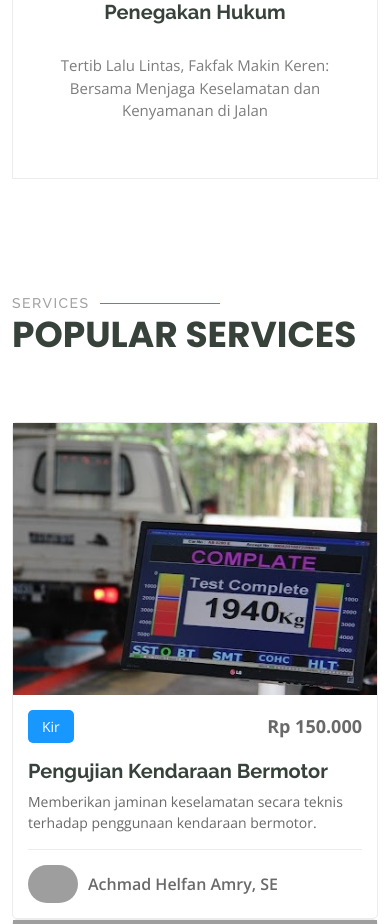
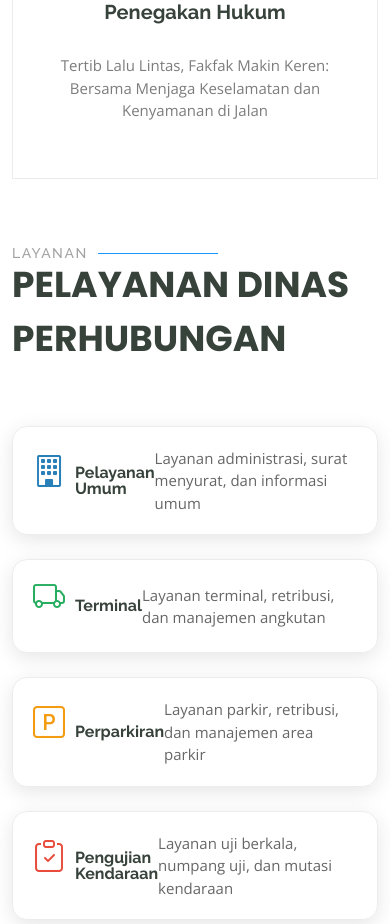
Before and after one commit to BotHunting/sim_dishub, a PHP site: page / in a window 390 px wide. Shown: the part 3663-4587 px from the top of the page. Run offline with PHP 8.4, Linux system fonts and the light colour scheme; data comes from the database, SQL or seed files in the repository; some libraries are stand-ins or nearby versions; grey boxes are pictures that could not be loaded.

Commit message:
zubed
update

```diff
--- a/assets/css/main.css
+++ b/assets/css/main.css
@@ -1082,6 +1082,42 @@
   color: var(--accent-color);
 }
 
+.features-item {
+    padding: 30px;
+    background: #fff;
+    border-radius: 15px;
+    box-shadow: 0 5px 20px rgba(0,0,0,0.1);
+    transition: all 0.3s ease;
+    height: 100%;
+}
+
+.features-item:hover {
+    transform: translateY(-5px);
+    box-shadow: 0 8px 25px rgba(0,0,0,0.15);
+}
+
+.features-item i {
+    font-size: 40px;
+    margin-bottom: 20px;
+    display: block;
+}
+
+.features-item h3 {
+    font-size: 20px;
+    margin-bottom: 15px;
+}
+
+.features-item p {
+    font-size: 15px;
+    color: #666;
+    margin: 0;
+}
+
+.features-item a {
+    color: inherit;
+    text-decoration: none;
+}
+
 /*--------------------------------------------------------------
 # Courses Section
 --------------------------------------------------------------*/
--- a/index.php
+++ b/index.php
@@ -62,8 +62,10 @@
         <img src="assets/img/hero-bg.jpg" alt="" data-aos="fade-in">
 
         <div class="container">
-            <h2 data-aos="fade-up" data-aos-delay="100" class="">Sistem Informasi,<br>Dinas Perhubungan Kabupten Fakfak</h2>
-            <p data-aos="fade-up" data-aos-delay="200">Menuju Fakfak yang Terhubung dan Nyaman: Bersinergi Mewujudkan Sistem Transportasi yang Aman, Efisien, dan Berkelanjutan</p>
+            <h2 data-aos="fade-up" data-aos-delay="100" class="">Sistem Informasi,<br>Dinas Perhubungan Kabupten Fakfak
+            </h2>
+            <p data-aos="fade-up" data-aos-delay="200">Menuju Fakfak yang Terhubung dan Nyaman: Bersinergi Mewujudkan
+                Sistem Transportasi yang Aman, Efisien, dan Berkelanjutan</p>
             <div class="d-flex mt-4" data-aos="fade-up" data-aos-delay="300">
                 <a href="umum/index.php" class="btn-get-started">Get Started</a>
             </div>
@@ -85,13 +87,18 @@
                 <div class="col-lg-6 order-2 order-lg-1 content" data-aos="fade-up" data-aos-delay="200">
                     <h3>Visi dan Misi</h3>
                     <p class="fst-italic">
-                        Menjadi Dinas Perhubungan yang unggul dalam mewujudkan sistem transportasi yang aman, efisien, dan berkelanjutan untuk mendukung pembangunan daerah Kabupaten Fakfak.
+                        Menjadi Dinas Perhubungan yang unggul dalam mewujudkan sistem transportasi yang aman, efisien,
+                        dan berkelanjutan untuk mendukung pembangunan daerah Kabupaten Fakfak.
                     </p>
                     <ul>
-                        <li><i class="bi bi-check-circle"></i> <span>Meningkatkan kualitas pelayanan dan keselamatan transportasi.</span></li>
-                        <li><i class="bi bi-check-circle"></i> <span>Mengembangkan sistem transportasi yang terintegrasi dan berkelanjutan.</span></li>
-                        <li><i class="bi bi-check-circle"></i> <span>Meningkatkan peran serta masyarakat dalam penyelenggaraan transportasi.</span></li>
-                        <li><i class="bi bi-check-circle"></i> <span>Mewujudkan tata kelola pemerintahan yang baik dan bersih di bidang perhubungan.</span></li>
+                        <li><i class="bi bi-check-circle"></i> <span>Meningkatkan kualitas pelayanan dan keselamatan
+                                transportasi.</span></li>
+                        <li><i class="bi bi-check-circle"></i> <span>Mengembangkan sistem transportasi yang terintegrasi
+                                dan berkelanjutan.</span></li>
+                        <li><i class="bi bi-check-circle"></i> <span>Meningkatkan peran serta masyarakat dalam
+                                penyelenggaraan transportasi.</span></li>
+                        <li><i class="bi bi-check-circle"></i> <span>Mewujudkan tata kelola pemerintahan yang baik dan
+                                bersih di bidang perhubungan.</span></li>
                     </ul>
                     <a href="#" class="read-more"><span>Read More</span><i class="bi bi-arrow-right"></i></a>
                 </div>
@@ -111,28 +118,32 @@
 
                 <div class="col-lg-3 col-md-6">
                     <div class="stats-item text-center w-100 h-100">
-                        <span data-purecounter-start="0" data-purecounter-end="<?php echo $total_pegawai; ?>" data-purecounter-duration="1" class="purecounter"></span>
+                        <span data-purecounter-start="0" data-purecounter-end="<?php echo $total_pegawai; ?>"
+                            data-purecounter-duration="1" class="purecounter"></span>
                         <p class="">Pegawai</p>
                     </div>
                 </div><!-- End Stats Item -->
 
                 <div class="col-lg-3 col-md-6">
                     <div class="stats-item text-center w-100 h-100">
-                        <span data-purecounter-start="0" data-purecounter-end="<?php echo $total_pelayanan; ?>" data-purecounter-duration="1" class="purecounter"></span>
+                        <span data-purecounter-start="0" data-purecounter-end="<?php echo $total_pelayanan; ?>"
+                            data-purecounter-duration="1" class="purecounter"></span>
                         <p class="">Pelayanan</p>
                     </div>
                 </div><!-- End Stats Item -->
 
                 <div class="col-lg-3 col-md-6">
                     <div class="stats-item text-center w-100 h-100">
-                        <span data-purecounter-start="0" data-purecounter-end="<?php echo $total_pelayanan_approved; ?>" data-purecounter-duration="1" class="purecounter"></span>
+                        <span data-purecounter-start="0" data-purecounter-end="<?php echo $total_pelayanan_approved; ?>"
+                            data-purecounter-duration="1" class="purecounter"></span>
                         <p class="">Selesai</p>
                     </div>
                 </div><!-- End Stats Item -->
 
                 <div class="col-lg-3 col-md-6">
                     <div class="stats-item text-center w-100 h-100">
-                        <span data-purecounter-start="0" data-purecounter-end="<?php echo $jumlah_inventaris; ?>" data-purecounter-duration="1" class="purecounter"></span>
+                        <span data-purecounter-start="0" data-purecounter-end="<?php echo $jumlah_inventaris; ?>"
+                            data-purecounter-duration="1" class="purecounter"></span>
                         <p class="">Inventaris</p>
                     </div>
                 </div><!-- End Stats Item -->
@@ -154,7 +165,9 @@
                     <div class="why-box">
                         <h3>Dishub Fakfak</h3>
                         <p>
-                            Dinas Perhubungan Kabupaten Fakfak selalu berbenah dan berinovasi untuk memberikan pelayanan terbaik bagi masyarakat. Mari bersama-sama membangun Fakfak yang terhubung, aman, dan nyaman untuk masa depan yang lebih gemilang.
+                            Dinas Perhubungan Kabupaten Fakfak selalu berbenah dan berinovasi untuk memberikan pelayanan
+                            terbaik bagi masyarakat. Mari bersama-sama membangun Fakfak yang terhubung, aman, dan nyaman
+                            untuk masa depan yang lebih gemilang.
                         </p>
                         <div class="text-center">
                             <a href="#" class="more-btn"><span>Learn More</span> <i class="bi bi-chevron-right"></i></a>
@@ -169,7 +182,8 @@
                             <div class="icon-box d-flex flex-column justify-content-center align-items-center">
                                 <i class="bi bi-clipboard-data"></i>
                                 <h4>Pengembangan Sarpras</h4>
-                                <p>Menuju Fakfak yang Terhubung: Membangun Infrastruktur Transportasi yang Aman dan Nyaman</p>
+                                <p>Menuju Fakfak yang Terhubung: Membangun Infrastruktur Transportasi yang Aman dan
+                                    Nyaman</p>
                             </div>
                         </div><!-- End Icon Box -->
 
@@ -177,7 +191,8 @@
                             <div class="icon-box d-flex flex-column justify-content-center align-items-center">
                                 <i class="bi bi-gem"></i>
                                 <h4>Perizinan</h4>
-                                <p>Melangkah Maju Bersama: Dapatkan Izin Usaha Transportasi Anda dengan Mudah dan Cepat</p>
+                                <p>Melangkah Maju Bersama: Dapatkan Izin Usaha Transportasi Anda dengan Mudah dan Cepat
+                                </p>
                             </div>
                         </div><!-- End Icon Box -->
 
@@ -185,7 +200,8 @@
                             <div class="icon-box d-flex flex-column justify-content-center align-items-center">
                                 <i class="bi bi-inboxes"></i>
                                 <h4>Penegakan Hukum</h4>
-                                <p>Tertib Lalu Lintas, Fakfak Makin Keren: Bersama Menjaga Keselamatan dan Kenyamanan di Jalan</p>
+                                <p>Tertib Lalu Lintas, Fakfak Makin Keren: Bersama Menjaga Keselamatan dan Kenyamanan di
+                                    Jalan</p>
                             </div>
                         </div><!-- End Icon Box -->
 
@@ -197,6 +213,76 @@
         </div>
 
     </section><!-- /Why Us Section -->
+
+    <!-- Features Section -->
+    <section id="features" class="features section">
+
+        <div class="container">
+            <div class="section-title" data-aos="fade-up">
+                <h2>Layanan</h2>
+                <p>Pelayanan Dinas Perhubungan</p>
+            </div>
+
+            <div class="row gy-4">
+
+                <!-- Umum -->
+                <div class="col-lg-4 col-md-6" data-aos="fade-up" data-aos-delay="100">
+                    <div class="features-item">
+                        <i class="bi bi-building" style="color: #2980b9;"></i>
+                        <h3><a href="umum/" class="stretched-link">Pelayanan Umum</a></h3>
+                        <p>Layanan administrasi, surat menyurat, dan informasi umum</p>
+                    </div>
+                </div>
+
+                <!-- Terminal -->
+                <div class="col-lg-4 col-md-6" data-aos="fade-up" data-aos-delay="200">
+                    <div class="features-item">
+                        <i class="bi bi-truck" style="color: #27ae60;"></i>
+                        <h3><a href="terminal/" class="stretched-link">Terminal</a></h3>
+                        <p>Layanan terminal, retribusi, dan manajemen angkutan</p>
+                    </div>
+                </div>
+
+                <!-- Parkir -->
+                <div class="col-lg-4 col-md-6" data-aos="fade-up" data-aos-delay="300">
+                    <div class="features-item">
+                        <i class="bi bi-p-square" style="color: #f39c12;"></i>
+                        <h3><a href="parkir/" class="stretched-link">Perparkiran</a></h3>
+                        <p>Layanan parkir, retribusi, dan manajemen area parkir</p>
+                    </div>
+                </div>
+
+                <!-- Pengujian -->
+                <div class="col-lg-4 col-md-6" data-aos="fade-up" data-aos-delay="400">
+                    <div class="features-item">
+                        <i class="bi bi-clipboard-check" style="color: #e74c3c;"></i>
+                        <h3><a href="pengujian/" class="stretched-link">Pengujian Kendaraan</a></h3>
+                        <p>Layanan uji berkala, numpang uji, dan mutasi kendaraan</p>
+                    </div>
+                </div>
+
+                <!-- Lalu Lintas -->
+                <div class="col-lg-4 col-md-6" data-aos="fade-up" data-aos-delay="500">
+                    <div class="features-item">
+                        <i class="bi bi-signpost-split" style="color: #8e44ad;"></i>
+                        <h3><a href="lalulintas/" class="stretched-link">Lalu Lintas</a></h3>
+                        <p>Manajemen lalu lintas dan rekayasa jalan</p>
+                    </div>
+                </div>
+
+                <!-- Coming Soon -->
+                <div class="col-lg-4 col-md-6" data-aos="fade-up" data-aos-delay="600">
+                    <div class="features-item">
+                        <i class="bi bi-clock-history" style="color: #7f8c8d;"></i>
+                        <h3><a href="#" class="stretched-link">Coming Soon</a></h3>
+                        <p>Layanan baru akan segera hadir</p>
+                    </div>
+                </div>
+
+            </div>
+        </div>
+
+    </section><!-- /Features Section -->
 
     <!-- Courses Section -->
     <section id="courses" class="courses section">
@@ -220,7 +306,7 @@
                 if ($result->num_rows > 0) {
                     // Loop untuk menampilkan data dalam bentuk card
                     while ($row = $result->fetch_assoc()) {
-                ?>
+                        ?>
                         <div class="col-lg-4 col-md-6 d-flex align-items-stretch" data-aos="zoom-in" data-aos-delay="100">
                             <div class="course-item">
                                 <img src="assets/img/pelayanan/<?php echo $row['gambar']; ?>" class="img-fluid" alt="">
@@ -240,7 +326,7 @@
                                 </div>
                             </div>
                         </div> <!-- End Course Item-->
-                <?php
+                        <?php
                     }
                 } else {
                     echo "Data tidak ditemukan.";
@@ -269,7 +355,7 @@
 
                 if ($result->num_rows > 0) {
                     while ($row = $result->fetch_assoc()) {
-                ?>
+                        ?>
                         <div class="col-lg-4 col-md-6 d-flex" data-aos="fade-up" data-aos-delay="100">
                             <div class="member">
                                 <img src="assets/img/testihome/<?php echo $row['foto']; ?>" class="img-fluid" alt="">
@@ -287,7 +373,7 @@
                                 </div>
                             </div>
                         </div><!-- End Team Member -->
-                <?php
+                        <?php
                     }
                 } else {
                     echo "Belum ada testimoni.";
```
Also changed, not shown: umum/admin/tambah_pegawai.php (+23 -20 lines), config_combin.php (renamed from config3.php).
